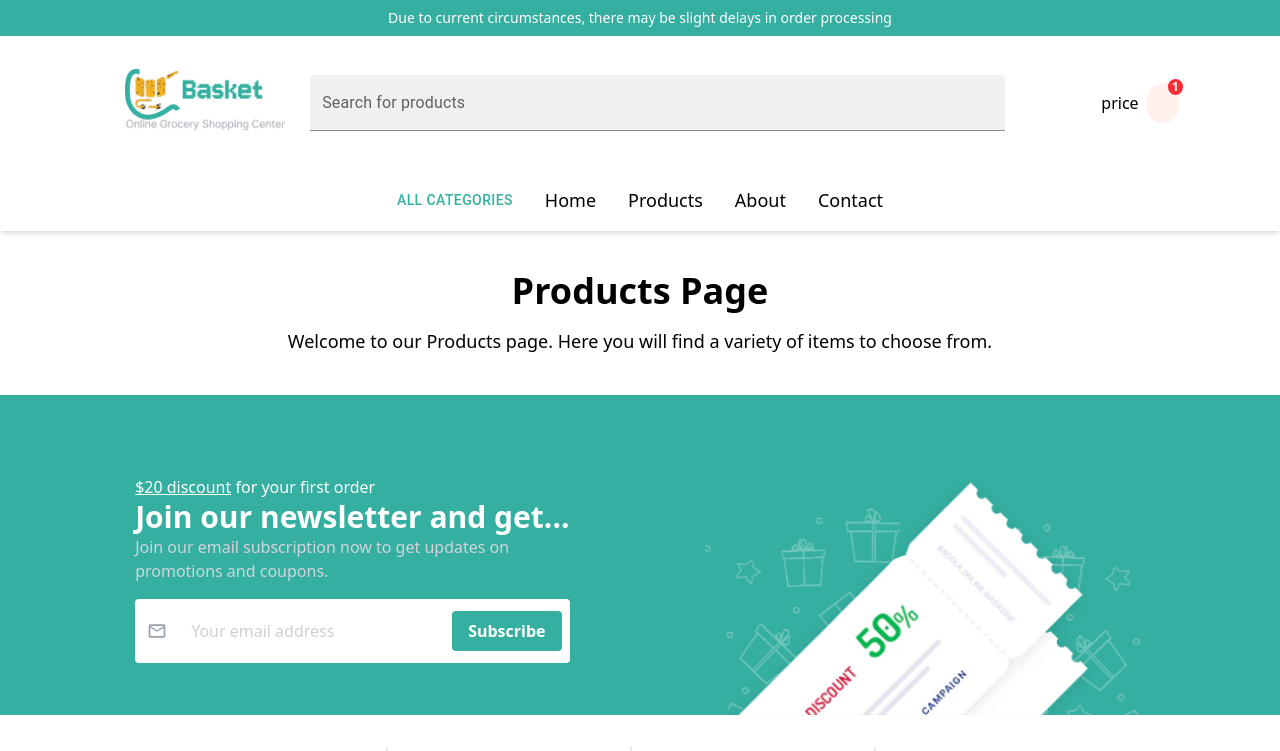
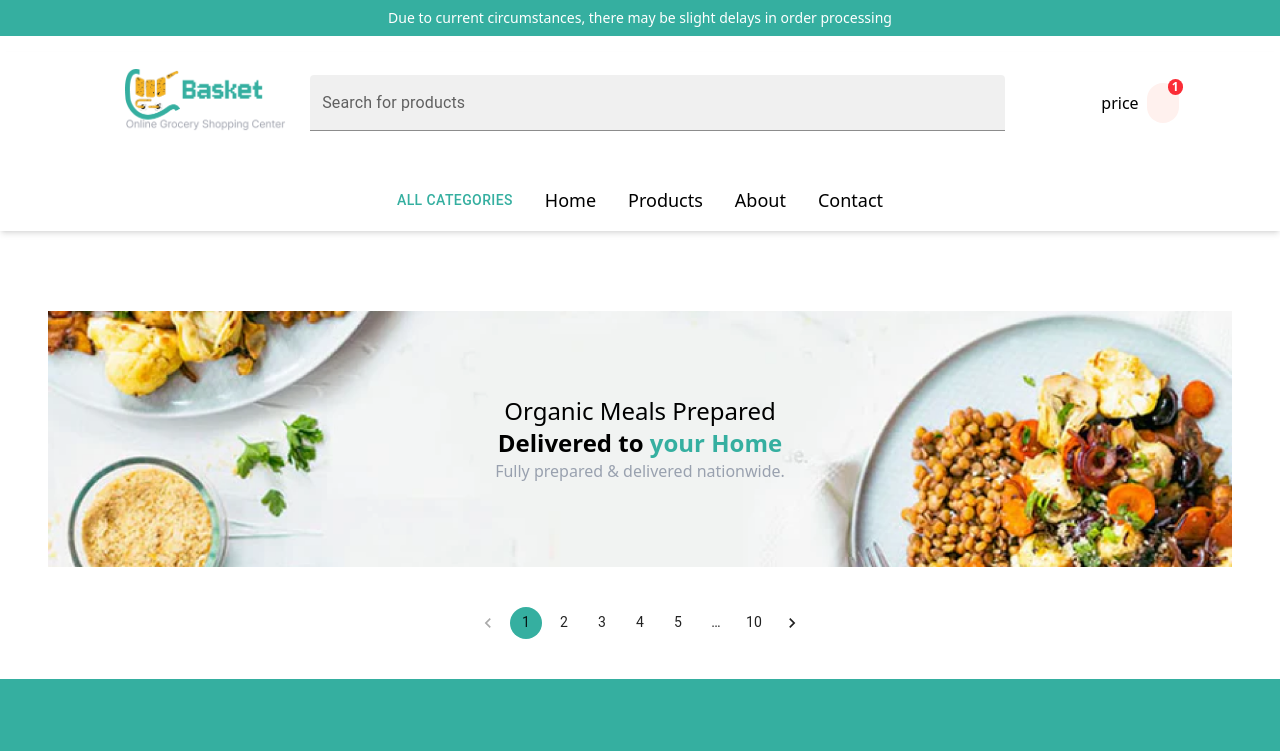
Before and after one commit to Alihossam916/Basket-e-commerce, a React (Vite) app: page /products in a window 1280 px wide. Shown: the top 751 px of the page. Built offline with nearby package versions, Linux system fonts and the light colour scheme; some icons are missing.

Commit message:
products page modifications

```diff
--- a/src/components/products.jsx
+++ b/src/components/products.jsx
@@ -1,11 +1,20 @@
 import ResponsiveDrawer from "./sideCategory";
 
+// MUI Components
+import Pagination from "@mui/material/Pagination";
+
 export default function Products() {
-    return (
-        <div className="text-center my-10">
-            <ResponsiveDrawer />
-            <h1 className="text-4xl font-bold">Products Page</h1>
-            <p className="mt-4 text-lg">Welcome to our Products page. Here you will find a variety of items to choose from.</p>
-        </div>
-    );
+  return (
+    <main className="flex flex-col gap-10 text-center my-10 mx-12">
+      <ResponsiveDrawer />
+      <div className="flex flex-col justify-center items-center bg-[url('/imgs/image.png')] bg-cover bg-center bg-no-repeat p-10 h-64 ">
+        <h3 className="text-2xl">Organic Meals Prepared</h3>
+        <h3 className="font-bold text-2xl">
+          Delivered to <span className="text-primary">your Home</span>
+        </h3>
+        <p className="text-gray-400">Fully prepared & delivered nationwide.</p>
+      </div>
+      <Pagination count={10} color="primary" className="mx-auto"/>
+    </main>
+  );
 }
--- a/src/components/sideCategory.jsx
+++ b/src/components/sideCategory.jsx
@@ -11,6 +11,7 @@ import { IconButton, Toolbar } from "@mui/material";
 import CloseIcon from "@mui/icons-material/Close";
 
 import { useState } from "react";
+import { Maximize } from "@mui/icons-material";
 
 export default function TemporaryDrawer() {
   const [open, setOpen] = useState(false);
@@ -30,7 +31,7 @@ export default function TemporaryDrawer() {
   const availability = ["In Stock", "Low Stock", "Out of Stock"];
 
   const DrawerList = (
-    <Box sx={{ width: 250 }} role="presentation">
+    <Box role="presentation">
       {/* Add close button */}
       <Toolbar>
         <IconButton onClick={toggleDrawer(false)}>
@@ -54,6 +55,31 @@ export default function TemporaryDrawer() {
         ))}
       </List>
       <Divider />
+      {/* Price Range */}
+      <List>
+        <h3 className="ml-3 text-md font-semibold uppercase">Price Range</h3>
+        <div className="flex items-end m-3 gap-2 max-w-[350px]">
+          <div className="flex flex-col">
+            <label className="text-md mb-2">From</label>
+            <input
+              type="number"
+              placeholder="0"
+              className="w-full bg-gray-200 border border-black p-2"
+            />
+          </div>
+          <span className="">-</span>
+          <div className="flex flex-col">
+            <label className="text-md mb-2">To</label>
+            <input
+              type="number"
+              placeholder="0"
+              className="w-full bg-gray-200 border border-black p-2"
+            />
+          </div>
+        </div>
+      </List>
+      <Divider />
+      {/* Product Availability */}
       <List>
         <h3 className="ml-3 text-md font-semibold uppercase">Availability</h3>
         {availability.map((text) => (
@@ -71,7 +97,10 @@ export default function TemporaryDrawer() {
 
   return (
     <div>
-      <IconButton className="md:hidden!" onClick={toggleDrawer(true)}>
+      <IconButton
+        className="flex justify-start! lg:hidden! bg-gray-100! w-full rounded-none!"
+        onClick={toggleDrawer(true)}
+      >
         <MenuIcon fontSize="large" />
       </IconButton>
       <Drawer open={open} onClose={toggleDrawer(false)}>
```
Also changed, not shown: public/imgs/image.png (added).
